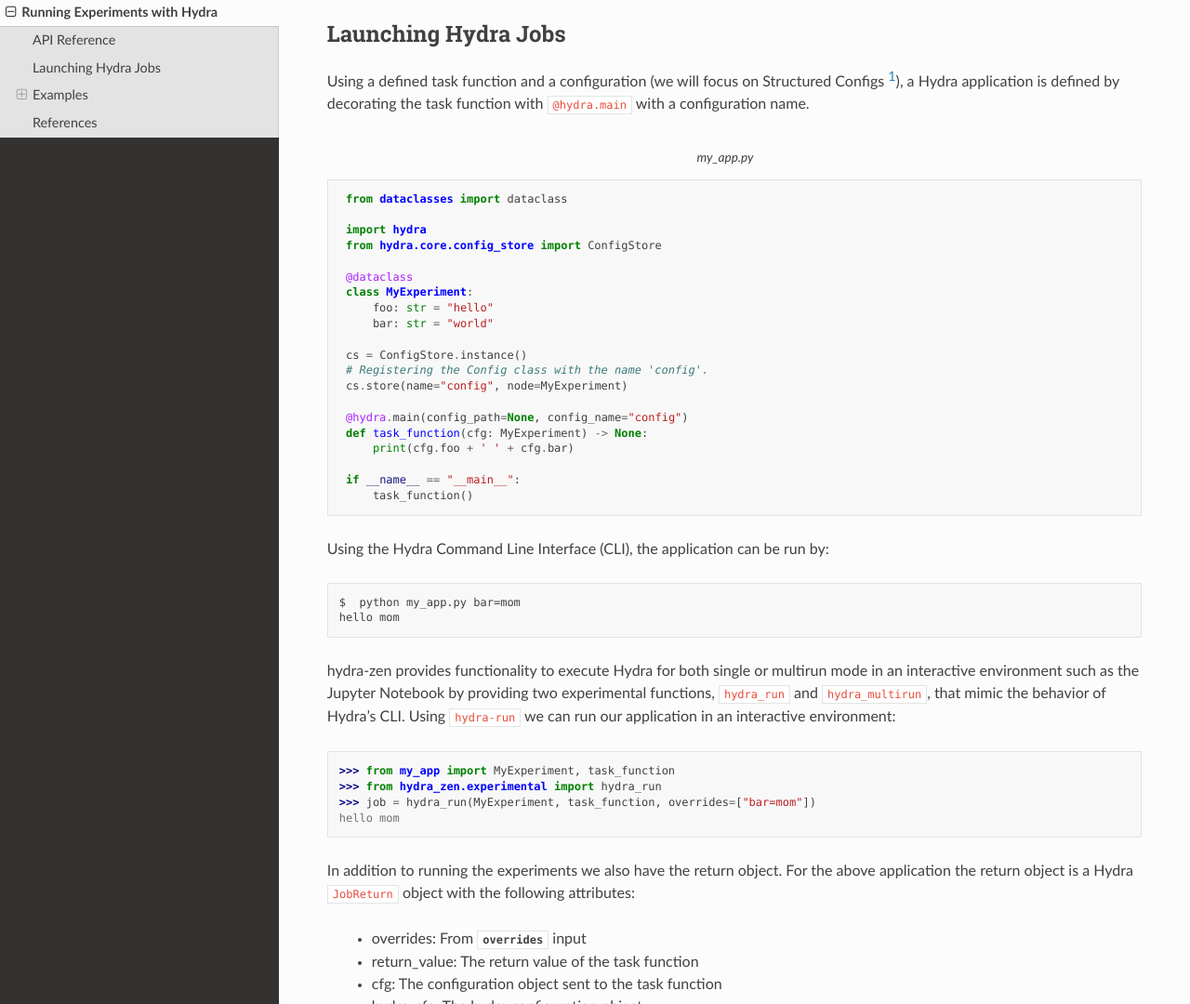
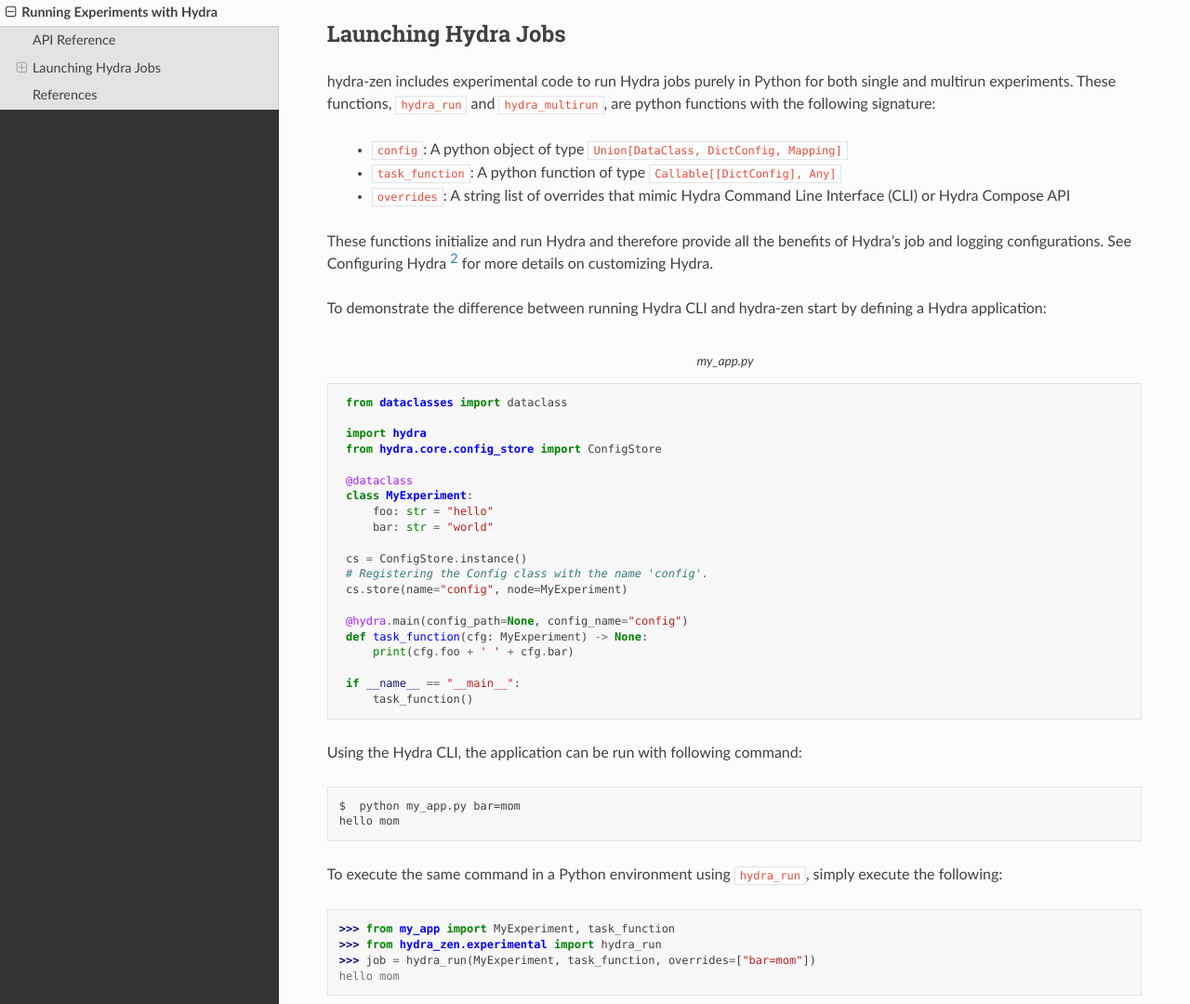
Before and after one commit to mit-ll-responsible-ai/hydra-zen, a Sphinx documentation site: the page built from docs/source/experimental.rst, in a window 1280 px wide and 1400 px high, cut to the strip 320-1400 px from the top of the window. Shown: the whole strip at 93% size. Built offline with Sphinx 7.4.7 and the Read the Docs theme 2.0.0, drawn with Linux system fonts in a browser that asks for light colours; some of the changed text lies outside the part shown.

Commit message:
improve experiment docs

```diff
--- a/docs/source/experimental.rst
+++ b/docs/source/experimental.rst
@@ -16,8 +16,17 @@
 Launching Hydra Jobs
 ====================
 
-Using a defined task function and a configuration (we will focus on Structured Configs [1]_),
-a Hydra application is defined by decorating the task function with ``@hydra.main`` with a configuration name.
+hydra-zen includes experimental code to run Hydra jobs purely in Python for both single and multirun experiments.
+These functions, ``hydra_run`` and ``hydra_multirun``, are python functions with the following signature:
+
+  - ``config``: A python object of type ``Union[DataClass, DictConfig, Mapping]``
+  - ``task_function``: A python function of type ``Callable[[DictConfig], Any]``
+  - ``overrides``: A string list of overrides that mimic Hydra Command Line Interface (CLI) or Hydra Compose API
+
+These functions initialize and run Hydra and therefore provide all the benefits of Hydra's job and logging configurations.
+See Configuring Hydra [2]_ for more details on customizing Hydra.
+
+To demonstrate the difference between running Hydra CLI and hydra-zen start by defining a Hydra application:
 
 .. code-block:: python
    :caption: my_app.py
@@ -43,22 +52,20 @@
     if __name__ == "__main__":
         task_function()
 
-Using the Hydra Command Line Interface (CLI), the application can be run by::
+Using the Hydra CLI, the application can be run with following command::
 
     $  python my_app.py bar=mom
     hello mom
 
-hydra-zen provides functionality to execute Hydra for both single or multirun mode in an interactive environment such as the Jupyter Notebook
-by providing two experimental functions, ``hydra_run`` and ``hydra_multirun``, that mimic the behavior of Hydra's CLI.
-Using ``hydra-run`` we can run our application in an interactive environment::
+To execute the same command in a Python environment using ``hydra_run``, simply execute the following:
 
   >>> from my_app import MyExperiment, task_function
   >>> from hydra_zen.experimental import hydra_run
   >>> job = hydra_run(MyExperiment, task_function, overrides=["bar=mom"])
   hello mom
 
-In addition to running the experiments we also have the return object. For the above application the return object is a
-Hydra ``JobReturn`` object with the following attributes:
+In addition to running the experiments in a Pythonic way, we also have the return object from the experiment.
+For the above application the return object is a Hydra ``JobReturn`` object with the following attributes:
 
   - overrides: From `overrides` input
   - return_value: The return value of the task function
@@ -67,7 +74,7 @@
   - working_dir: The experiment working directory
   - task_name: The task name of the Hydra job
 
-Next, run a Hydra Multirun [3]_ to sweep over parameters using the Hydra CLI::
+Next, to run a Hydra Multirun [3]_ job and sweep over parameters using the Hydra CLI::
 
     $  python my_app.py bar=mom,dad --multirun
     [2021-05-08 21:07:10,209][HYDRA] Launching 2 jobs locally
@@ -76,7 +83,7 @@
     [2021-05-08 21:07:10,279][HYDRA]        #1 : bar=dad
     hello dad
 
-The equivalent ``hydra_multirun`` is::
+The equivalent ``hydra_multirun`` commands are::
 
     >>> from my_app import MyExperiment, task_function
     >>> from hydra_zen.experimental import hydra_multirun
@@ -87,19 +94,11 @@
     [2021-05-08 21:04:35,980][HYDRA]        #1 : bar=dad
     hello dad
 
-An important note, since these functions execute Hydra we get all the benefits of Hydra's job configuration and logging.
-Simply add the desired overrides as you would via the Hydra CLI.
-See Configuring Hydra [2]_ for more details on customizing Hydra.
+Configurations
+**************
 
-
-Examples
-========
-
-Return a Simple Dictionary
-**************************
-
-Here we demonstrate some simple examples of running Hydra experiments with hydra-zen.
-First lets illustrate the behavior of using ``builds``, ``instantiate``, and ``hydra_run``:
+The simplest way to create configuration is to use ``builds`` to generate dataclasses or just use simple dictionaries.
+First let's demonstrate using ``builds``.
 
 .. code:: python
 
@@ -125,30 +124,32 @@
     [{'a': 1, 'b': 1}, {'a': 2, 'b': 1}]
 
 
-Using Partial Functions
-***********************
-
-Now lets demonstrate the use of building partial configurations with hydra-zen.
+Now let's demonstrate building a dictionary configuration.
 Here we build a configuration to square an input using the ``pow`` function:
 
 .. code:: python
 
+    >>> from omegaconf import DictConfig
     >>> from hydra_zen.experimental import hydra_run
     >>> from hydra_zen import builds, instantiate
     >>> cfg = dict(f=builds(pow, exp=2, hydra_partial=True), x=10)
-    >>> def task_function(cfg):
+    >>> def task_function(cfg: DictConfig):
     ...    return instantiate(cfg.f)(cfg.x)
     >>> job = hydra_run(cfg, task_function)
     >>> job.return_value
     100
 
-Notice the task function must instantiate the partial function and then evaluate on the desired parameter ``x``.
+First note that the input to the task function is a configuration object, ``DictConfig``.
+Also, the task function must instantiate the partial function and then evaluate on the desired parameter ``x``.
 Here is the same code using a multirun experiment:
 
 .. code:: python
 
+    >>> from omegaconf import DictConfig
+    >>> from hydra_zen.experimental import hydra_multirun
+    >>> from hydra_zen import builds, instantiate
     >>> cfg = dict(f=builds(pow, exp=2, hydra_partial=True), x=1)
-    >>> def task_function(cfg):
+    >>> def task_function(cfg: DictConfig):
     ...    return instantiate(cfg.f)(cfg.x)
     >>> jobs = hydra_multirun(cfg, task_function, overrides=["x=range(-2,3)"])
     >>> [j.return_value for j in jobs[0]]
@@ -162,8 +163,6 @@
 
 .. code:: python
 
-    # Setting up our code...
-    # This does not involve hydra-zen in any way.
     import torch
     import numpy
 
@@ -197,9 +196,6 @@
             trajectory.append(xy.detach().clone().numpy())
         return numpy.stack(trajectory)
 
-    # Using hydra-zen to configure our code
-    from hydra_zen import builds, just
-
     # defines our surface that we will be descending
     def parabaloid(x, y):
         return 0.1 * x ** 2 + 0.2 * y ** 2
@@ -213,22 +209,20 @@
     from torch.optim import Optimizer, SGD, Adam
     from hydra_zen import builds
 
-    OptimConf = builds(Optimizer)
-    SGDConf = builds(SGD, lr=0.3, momentum=0.0, hydra_partial=True, builds_bases=(OptimConf,)),
-    AdamConf = builds(Adam, lr=0.3, hydra_partial=True, builds_bases=(OptimConf,)),
+    SGDConf = builds(SGD, lr=0.3, momentum=0.0, hydra_partial=True)
+    AdamConf = builds(Adam, lr=0.3, hydra_partial=True)
 
     cs = ConfigStore.instance()
     cs.store(group="optim", name="sgd", node=SGDConf)
     cs.store(group="optim", name="adam", node=AdamConf)
 
-Note that both ``SGDConf`` and ``AdamConf`` must inherit ``OptimConf`` otherwise Hydra's config validation will raise a ``ConfigCompositionException``.
 Now define the experiment configuration.
 
 .. code:: python
 
     ConfigGradDesc = builds(
         gradient_descent,
-        optim=SGDConf,
+        optim=None,  # not defined yet
         landscape_fn=parabaloid,
         starting_xy=(-1.5, 0.5),
         num_steps=20,
@@ -286,20 +280,20 @@
 
         def setup(
             self,
+            *,
+            hydra_context: HydraContext,
+            task_function: TaskFunction,
             config: DictConfig,
-            config_loader: ConfigLoader,
-            task_function: TaskFunction,
         ) -> None:
             self.job_idx = 0
+            self.hydra_context = hydra_context
             self.config = config
-            self.config_loader = config_loader
 
             self.launcher = instantiate(config.hydra.launcher)
-            # assert isinstance(launcher, Launcher)
             self.launcher.setup(
                 config=config,
-                config_loader=config_loader,
                 task_function=task_function,
+                hydra_context=hydra_context,
             )
 
         def sweep(self, arguments: List[str]) -> None:
@@ -313,9 +307,6 @@
                 if override.is_interval_sweep():
                     param_bounds[key] = [val.start, val.end]
 
-            direction = -1 if self.opt_config.maximize else 1
-            name = "maximization" if self.opt_config.maximize else "minimization"
-
             all_results = []
             best_score = None
             best_solution = None
@@ -348,7 +333,7 @@
             }
             return results_to_serialize, all_results
 
-If we are to configure our Hydra application to use this sweeper we must use Hydra's Config Store API [5]_ to ensure the configuration is available to your Hydra application.
+To configure our Hydra application with this sweeper we must use Hydra's Config Store API [5]_ to ensure the configuration is available to our Hydra application.
 
 .. code:: python
 
```
Also changed, not shown: other parts of docs/source/experimental.rst (+3 -9 lines), 1 other file.
